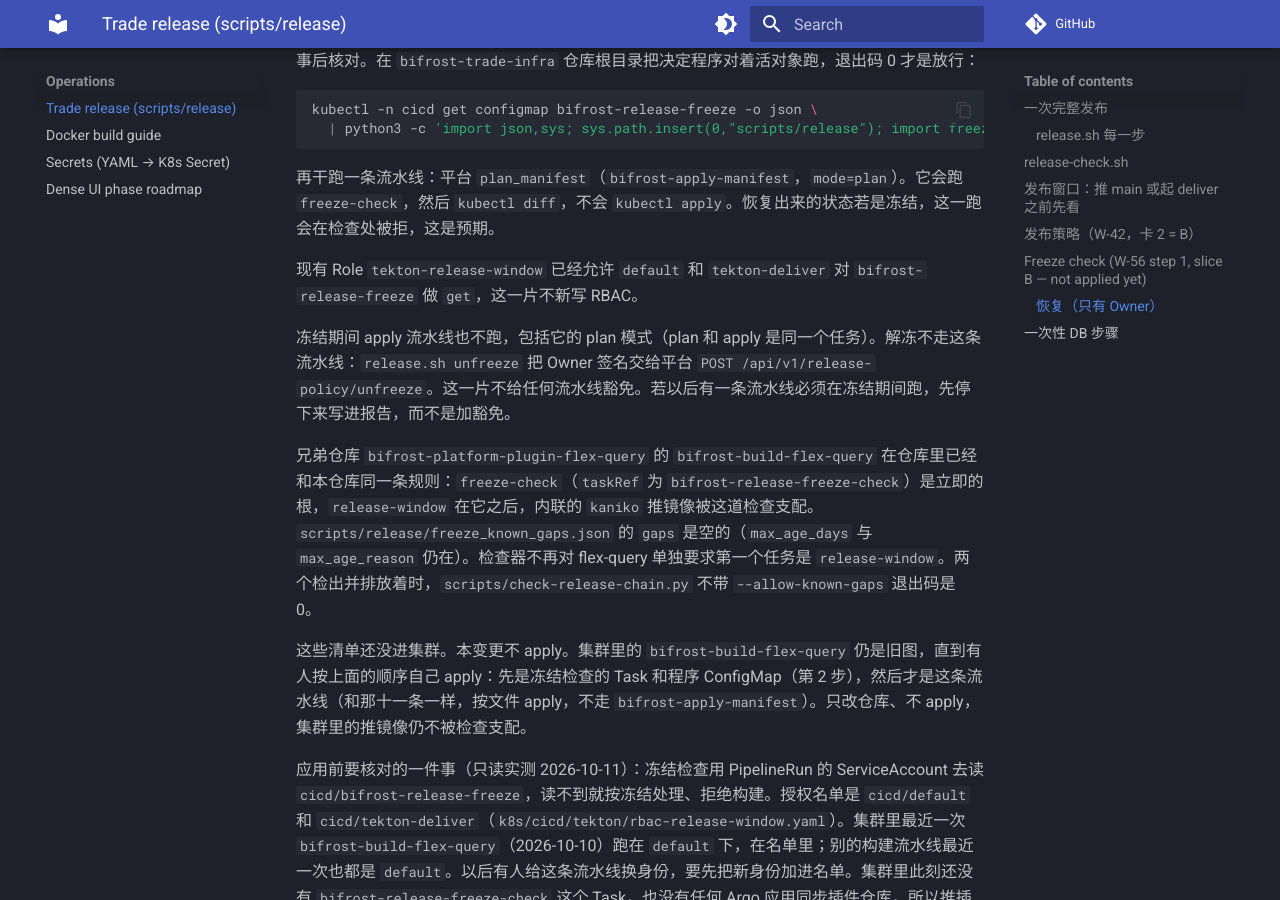
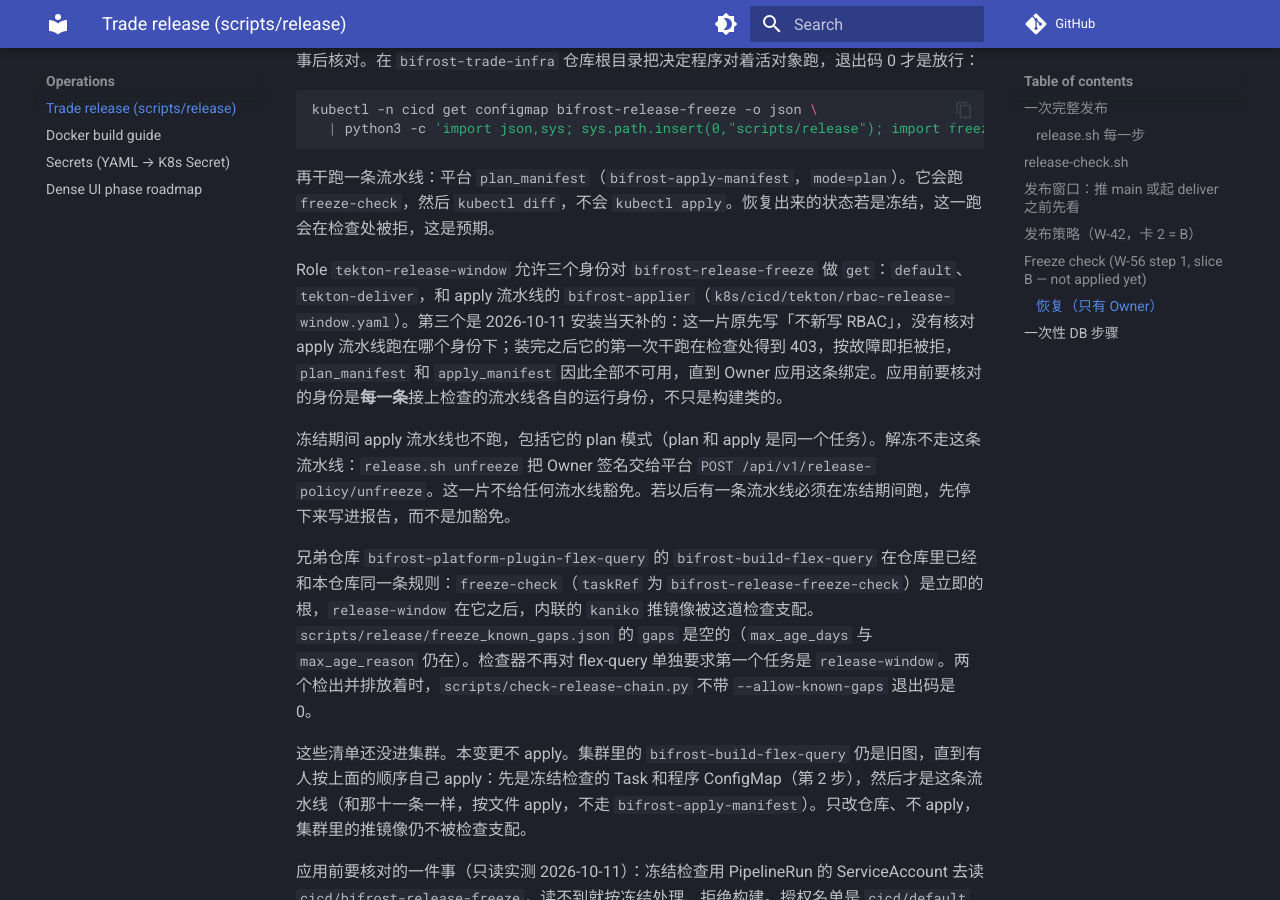
Before and after one commit to weitingzhao/bifrost-trade-infra, an MkDocs documentation site: the page built from docs/RELEASE.md, in a window 1280 px wide and 900 px high, scrolled down 7098 px. Built offline with MkDocs 1.6.1 and Material for MkDocs 9.7.7, drawn with Linux system fonts in a browser that asks for light colours; comment, search, counter and statistics services are not loaded.

Commit message:
fix(release): the apply pipeline's identity may read the freeze object (W-56 slice B, found at install)
The freeze check was installed on the cluster today. The apply pipeline runs
as bifrost-applier, which was not bound to the role that allows reading the
freeze ConfigMap: its first dry-run got 403 and, failing closed, was refused —
so plan_manifest and apply_manifest are unavailable until this binding is
applied. Read-only grant: get on the two named ConfigMaps, the same role the
other two identities have. The documentation said no RBAC was needed; it now
names all three identities and what must be checked before an install.

Work: W-56, TD-294
Co-Authored-By: Claude Opus 5.5 <noreply@anthropic.com>
Claude-Session: local_4a4cc96c-2607-4ed7-896d-9f9429571ab4
Claude-Transcript: 2867faf7-d37c-4dc4-9f3c-93aac2a2109d
Change-Id: I1b37e18ebeb36396082413b0c180753e7437544a

```diff
--- a/docs/RELEASE.md
+++ b/docs/RELEASE.md
@@ -203,7 +203,7 @@ kubectl -n cicd get configmap bifrost-release-freeze -o json \
 
 再干跑一条流水线：平台 `plan_manifest`（`bifrost-apply-manifest`，`mode=plan`）。它会跑 `freeze-check`，然后 `kubectl diff`，不会 `kubectl apply`。恢复出来的状态若是冻结，这一跑会在检查处被拒，这是预期。
 
-现有 Role `tekton-release-window` 已经允许 `default` 和 `tekton-deliver` 对 `bifrost-release-freeze` 做 `get`，这一片不新写 RBAC。
+Role `tekton-release-window` 允许三个身份对 `bifrost-release-freeze` 做 `get`：`default`、`tekton-deliver`，和 apply 流水线的 `bifrost-applier`（`k8s/cicd/tekton/rbac-release-window.yaml`）。第三个是 2026-10-11 安装当天补的：这一片原先写「不新写 RBAC」，没有核对 apply 流水线跑在哪个身份下；装完之后它的第一次干跑在检查处得到 403，按故障即拒被拒，`plan_manifest` 和 `apply_manifest` 因此全部不可用，直到 Owner 应用这条绑定。应用前要核对的身份是**每一条**接上检查的流水线各自的运行身份，不只是构建类的。
 
 冻结期间 apply 流水线也不跑，包括它的 plan 模式（plan 和 apply 是同一个任务）。解冻不走这条流水线：`release.sh unfreeze` 把 Owner 签名交给平台 `POST /api/v1/release-policy/unfreeze`。这一片不给任何流水线豁免。若以后有一条流水线必须在冻结期间跑，先停下来写进报告，而不是加豁免。
 
```
Also changed, not shown: 1 other file.
